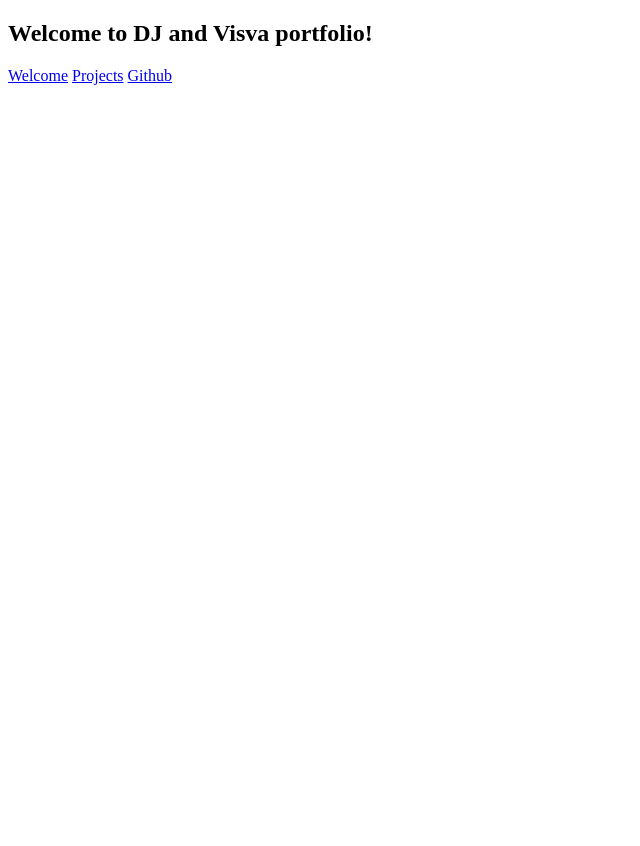
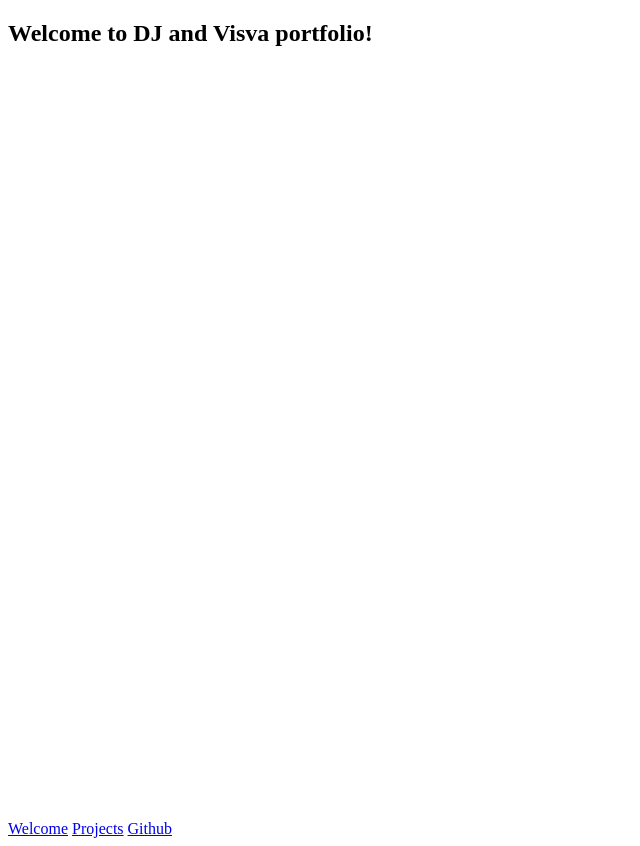
Before and after one commit to DejazmachMolla/visva-dj-microverse, a plain HTML site: page index.html in a window 1280 px wide. Shown: the whole page, without its empty margins (0-640 px from the left). Before the commit the page ends 800 px from the top, so only its background shows below. Drawn offline with Linux system fonts and the light colour scheme.

Commit message:
added css

```diff
--- a/index.html
+++ b/index.html
@@ -3,6 +3,7 @@
   <head>
     <meta charset="UTF-8" />
     <meta name="viewport" content="width=device-width, initial-scale=1.0" />
+    <link rel="stylesheet" href="main.css" />
     <title>Document</title>
   </head>
   <body>
@@ -17,8 +18,11 @@
     <nav id="navbar">
       <a href="#welcome-section">Welcome</a>
       <a href="#projects">Projects</a>
-      <a id="profile-link" href="https://github.com/DejazmachMolla/visva-dj-microverse">Github</a>
+      <a
+        id="profile-link"
+        href="https://github.com/DejazmachMolla/visva-dj-microverse"
+        >Github</a
+      >
     </nav>
-
   </body>
 </html>
--- /dev/null
+++ b/main.css
@@ -0,0 +1,5 @@
+@media (min-width: 600px) {
+  #welcome-section {
+    height: 100vh;
+  }
+}
```
